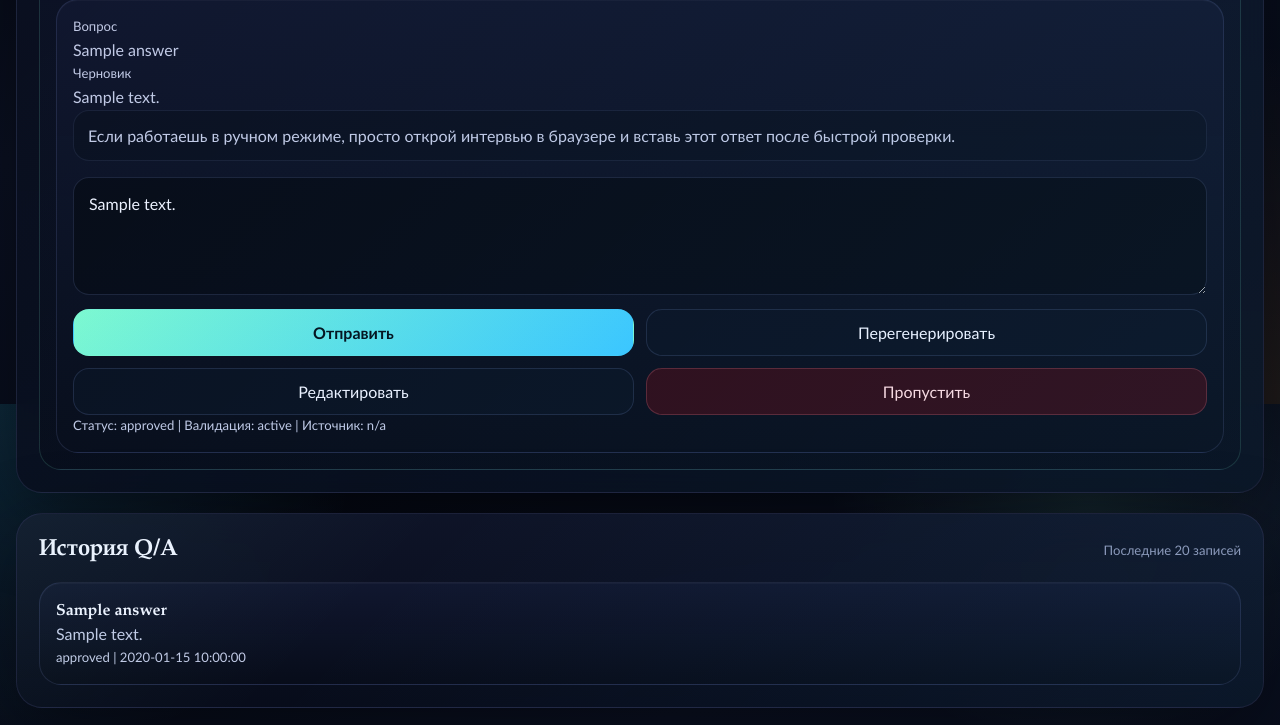
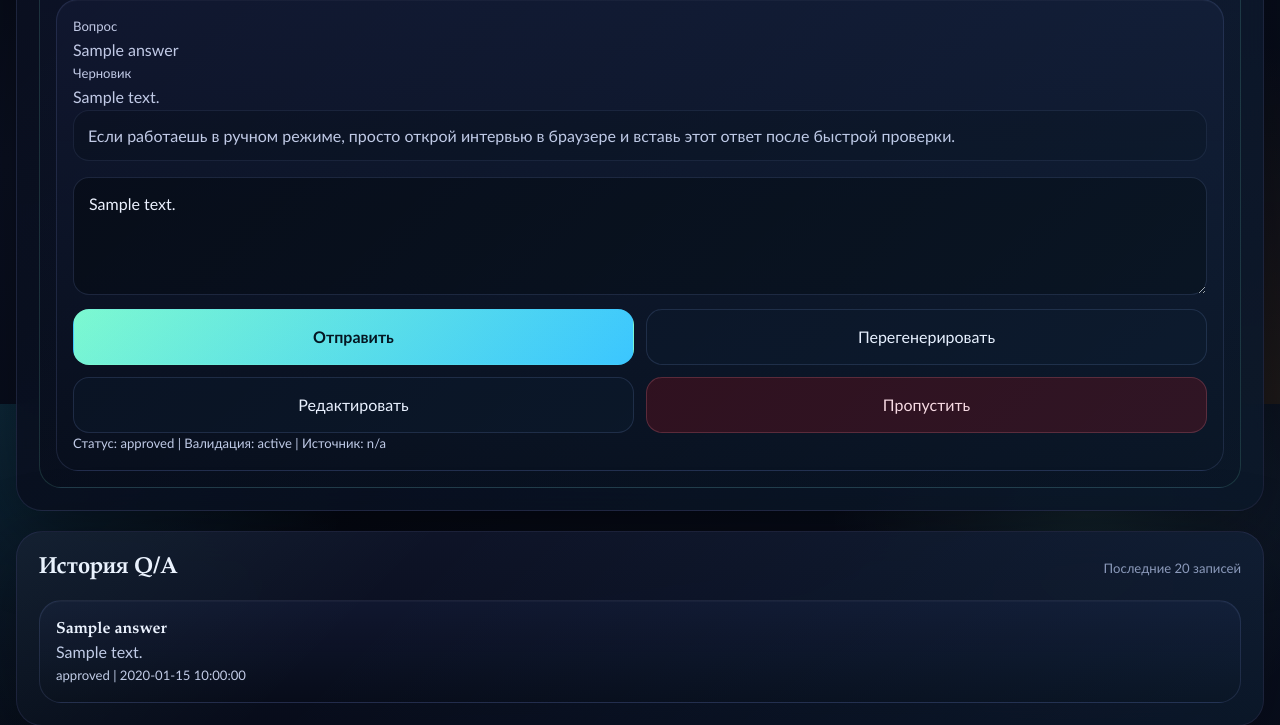
Before and after one commit to daniil-novel/gigaInterviewHelper, a FastAPI app: page / in a window 1280 px wide. Shown: the part 1196-1921 px from the top of the page. Run offline with FastAPI, Linux system fonts and the light colour scheme; tables that the repository leaves empty hold one stand-in row (values such as "Sample post").

Commit message:
Upgrade style

```diff
--- a/app/static/styles.css
+++ b/app/static/styles.css
@@ -305,6 +305,15 @@ label span {
     grid-template-columns: repeat(2, minmax(0, 1fr));
 }
 
+.qa-actions {
+    display: grid;
+    grid-template-columns: repeat(2, minmax(0, 1fr));
+}
+
+.qa-actions > * {
+    min-width: 0;
+}
+
 .mini-stats-grid,
 .two-actions {
     grid-template-columns: repeat(2, minmax(0, 1fr));
@@ -353,6 +362,19 @@ textarea {
 button,
 .ghost-link-btn {
     cursor: pointer;
+}
+
+.qa-actions button,
+.qa-actions .ghost-link-btn {
+    min-height: 56px;
+    display: inline-flex;
+    align-items: center;
+    justify-content: center;
+    min-width: 0;
+    text-align: center;
+    white-space: normal;
+    overflow-wrap: anywhere;
+    line-height: 1.3;
 }
 
 button:hover,
@@ -593,6 +615,10 @@ button:hover,
         grid-template-columns: 1fr;
     }
 
+    .qa-actions {
+        grid-template-columns: 1fr;
+    }
+
     .notice-banner,
     .session-head,
     .panel-head {
--- a/app/templates/dashboard.html
+++ b/app/templates/dashboard.html
@@ -106,7 +106,7 @@
                                         </div>
                                         <form class="stack top-gap" action="/questions/{{ item.id }}/action-form" method="post">
                                             <textarea name="final_answer" placeholder="Здесь можно быстро поправить текст">{{ item.final_answer or item.draft_answer }}</textarea>
-                                            <div class="action-row">
+                                            <div class="action-row qa-actions">
                                                 <button class="primary-btn" type="submit" name="action" value="approve">Отправить</button>
                                                 <button class="ghost-btn" formaction="/questions/{{ item.id }}/regenerate-form" formmethod="post" type="submit">Перегенерировать</button>
                                                 <button class="ghost-btn" type="submit" name="action" value="edit">Редактировать</button>
```
Also changed, not shown: CHANGELOG.md.
